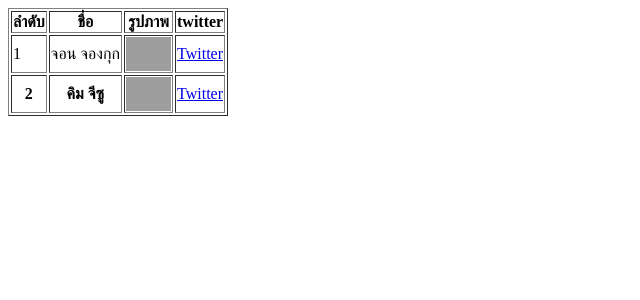
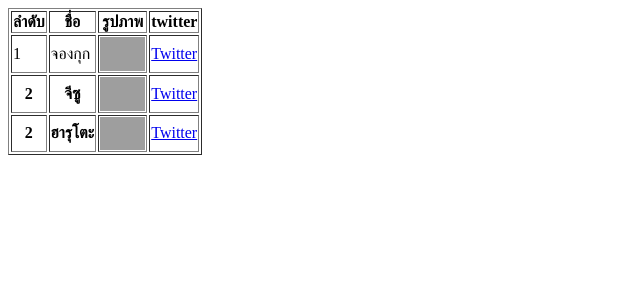
Before and after one commit to sukultabii/sukultabii, a PHP site: page /table.php in a window 1280 px wide. Shown: the top 300 px of the page, without its empty margins (0-640 px from the left). Run offline with PHP 8.4, Linux system fonts and the light colour scheme; grey boxes are pictures that could not be loaded.

Commit message:
Update table.php

```diff
--- a/table.php
+++ b/table.php
@@ -12,14 +12,22 @@
       </tr>
       <tr>
         <td>1</td>
-        <td>จอน จองกุก</td>
+        <td>จองกุก</td>
         <td><img src="https://www.google.co.th/url?sa=i&url=https%3A%2F%2Fencrypted-tbn0.gstatic.com%2Fimages%3Fq%3Dtbn%3AANd9GcSB3TP5MlzEzYk9DvABQc8OUCM9LQSSYgiUv4OirbvRgKzmKouU&psig=AOvVaw2OJGjY8UQh3-Dy9edfmjcv&ust=1646288684384000&source=images&cd=vfe&ved=0CAwQjhxqFwoTCNCE0LPlpvYCFQAAAAAdAAAAABBE" width="45px"></td>
         <td><a href="https://twitter.com/BTS_twt">Twitter</a></td>
+      </tr>
       <tr>
         <th>2</th>
-        <th>คิม จีซู</th>
-         <td><img src="https://www.brighttv.co.th/entertain/%e0%b9%88jisoo-blackpink-yg" width="45px"></td>
+        <th>จีซู</th>
+        <td><img src="https://www.brighttv.co.th/entertain/%e0%b9%88jisoo-blackpink-yg" width="45px"></td>
         <td><a href="https://twitter.com/blackpink">Twitter</a></td>
+      </tr>
+      <tr>
+        <th>2</th>
+        <th>ฮารุโตะ</th>
+        <td><img src="https://www.pinkvilla.com/imageresize/haruto_main.png?width=752&format=webp&t=pvorg" width="45px"></td>
+        <td><a href="https://twitter.com/treasuremembers">Twitter</a></td>
+      </tr>
       </tr>
     </table>
   </body>
```
